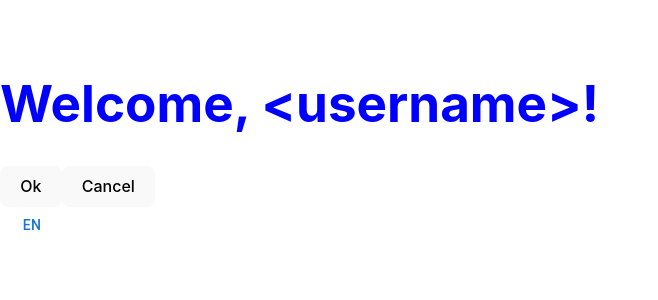
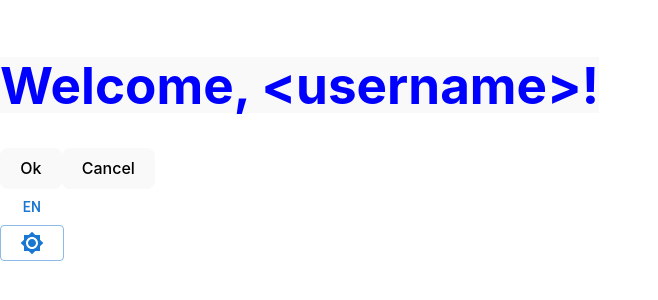
Before and after one commit to AmoryMeow/travel-explorer-frontend, a React (Vite) app: page / in a window 1280 px wide. Shown: the part 258-558 px from the top of the page, without its empty margins (0-658 px from the left). Built offline with nearby package versions, Linux system fonts and the light colour scheme.

Commit message:
feat ui: add themes, colors, theme switcher

```diff
--- a/src/App.tsx
+++ b/src/app/index.tsx
@@ -1,14 +1,17 @@
 import { useTranslation, LanguageSwitcher } from "@package/i18n";
-import "./i18n/config";
+import "../i18n/config";
+import { useTheme, useColors, ThemeSwitcher } from "@package/ui";
 
 function App() {
   const { t, i18n } = useTranslation(["common", "hello"]);
 
+  const colors = useColors();
   return (
     <>
       <h1
         css={{
           color: i18n.language === "ru" ? "green" : "blue",
+          backgroundColor: colors.background,
         }}
       >
         {t(`hello:welcome`, { name: "<username>" })}
@@ -16,6 +19,7 @@ function App() {
       <button>{t("button_ok")}</button>
       <button>{t("button_cancel")}</button>
       <LanguageSwitcher />
+      <ThemeSwitcher />
     </>
   );
 }
--- a/src/main.tsx
+++ b/src/main.tsx
@@ -1,10 +1,13 @@
-import React from 'react'
-import ReactDOM from 'react-dom/client'
-import App from './App'
-import './index.css'
+import React from "react";
+import ReactDOM from "react-dom/client";
+import App from "./app";
+import "./index.css";
+import { ThemeProvider } from "@package/ui";
 
-ReactDOM.createRoot(document.getElementById('root') as HTMLElement).render(
+ReactDOM.createRoot(document.getElementById("root") as HTMLElement).render(
   <React.StrictMode>
-    <App />
+    <ThemeProvider>
+      <App />
+    </ThemeProvider>
   </React.StrictMode>
-)
+);
--- /dev/null
+++ b/src/ui/colors.ts
@@ -0,0 +1,23 @@
+import { useTheme } from "./theme";
+
+type Colors = {
+  background: string;
+  color: string;
+};
+
+export const useColors = (): Colors => {
+  const { theme } = useTheme();
+
+  const colors: { [key: string]: Colors } = {
+    dark: {
+      background: "#242424",
+      color: "rgba(255, 255, 255, 0.87)",
+    },
+    light: {
+      background: " #f9f9f9",
+      color: "#213547",
+    },
+  };
+
+  return colors[theme];
+};
--- a/src/ui/index.tsx
+++ b/src/ui/index.tsx
@@ -1 +1,3 @@
 export { Dropdown } from "./dropdown";
+export { ThemeProvider, useTheme, ThemeSwitcher } from "./theme";
+export { useColors } from "./colors";
--- /dev/null
+++ b/src/ui/theme.tsx
@@ -0,0 +1,54 @@
+import { createContext, useContext, useState, type ReactNode } from "react";
+import Button from "@mui/material/Button";
+import Brightness7Icon from "@mui/icons-material/Brightness7";
+import Brightness3Icon from "@mui/icons-material/Brightness3";
+
+export type Theme = {
+  theme: string;
+  changeTheme: (theme: string) => void;
+};
+
+export const themes: string[] = ["light", "dark"];
+
+const ThemeContext = createContext<Theme>({
+  theme: "light",
+  changeTheme: () => {},
+});
+
+export const ThemeProvider = ({ children }: { children: ReactNode }) => {
+  const defaultDark = window.matchMedia("(prefers-color-scheme: dark)").matches;
+  const savedTheme = window.localStorage.getItem("theme") ?? "";
+
+  const currentTheme = themes.includes(savedTheme)
+    ? savedTheme
+    : defaultDark
+    ? "dark"
+    : "light";
+
+  const [theme, setTheme] = useState(currentTheme);
+  const changeTheme = (theme: string) => {
+    setTheme(theme);
+    window.localStorage.setItem("theme", theme);
+  };
+
+  return (
+    <ThemeContext.Provider value={{ theme, changeTheme }}>
+      {children}
+    </ThemeContext.Provider>
+  );
+};
+
+export const useTheme = () => useContext(ThemeContext);
+
+export const ThemeSwitcher = () => {
+  const { theme, changeTheme } = useTheme();
+
+  return (
+    <Button
+      variant="outlined"
+      onClick={() => changeTheme(theme === "light" ? "dark" : "light")}
+    >
+      {theme === "light" ? <Brightness7Icon /> : <Brightness3Icon />}
+    </Button>
+  );
+};
```
